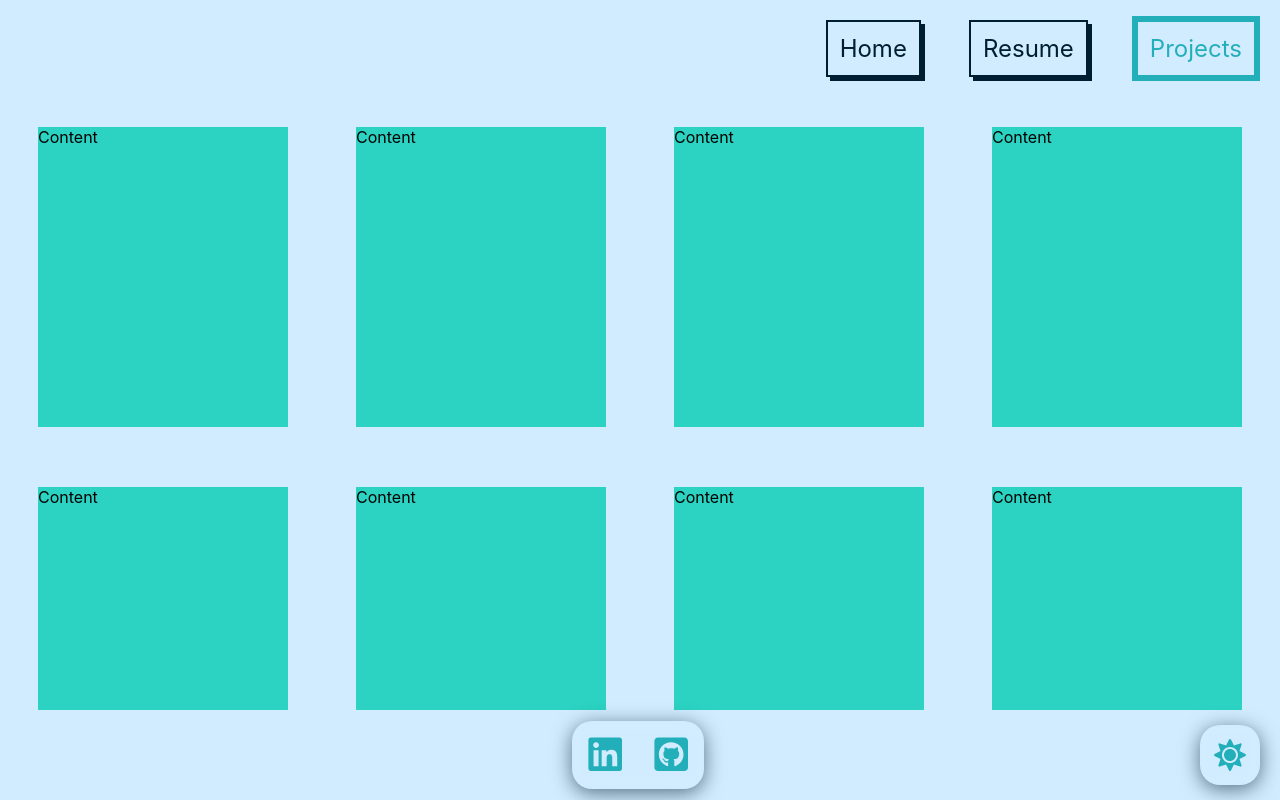
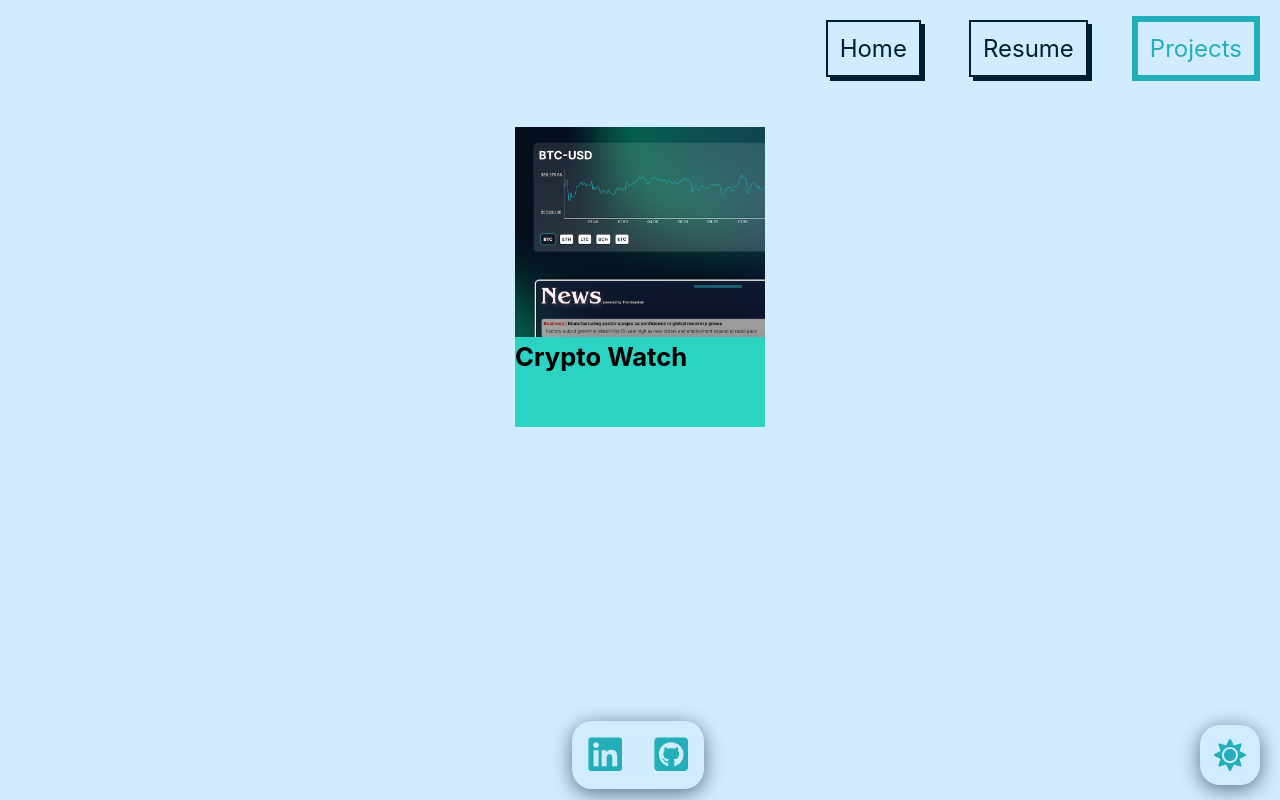
Before and after one commit to namfal/portfolio, a Vue app: page /projects in a window 1280 px wide. Built offline with nearby package versions, Linux system fonts and the light colour scheme.

Commit message:
added an actual project to the projects page

```diff
--- a/src/views/Projects.vue
+++ b/src/views/Projects.vue
@@ -1,10 +1,11 @@
 <template>
 	<div class="container-projects">
 		<div :class="[{'shown' : showBlur}, 'blur']" @click="e => close()"></div>
-		<div class="card" v-for="num in 50" :key="num" @click="e => expand(e)">
+		<div class="card" @click="e => expand(e)">
 			<div class="card-child">
 				<div class="front-content">
-					Content
+					<img src="../assets/crypto-watch.png" alt="">
+					<h4>Crypto Watch</h4>
 				</div>
 				<div class="backside-content">
 					Reverse Content
@@ -77,6 +78,16 @@ export default {
 			.backside-content {
 				display: none;
 			}
+
+			.front-content {
+				height: 100%;
+				overflow: hidden;
+				pointer-events: none;
+
+				img {
+					height: 70%;
+				}
+			}
 		}
 
 		&.expanded {
```
Also changed, not shown: src/assets/crypto-watch.png (added).
